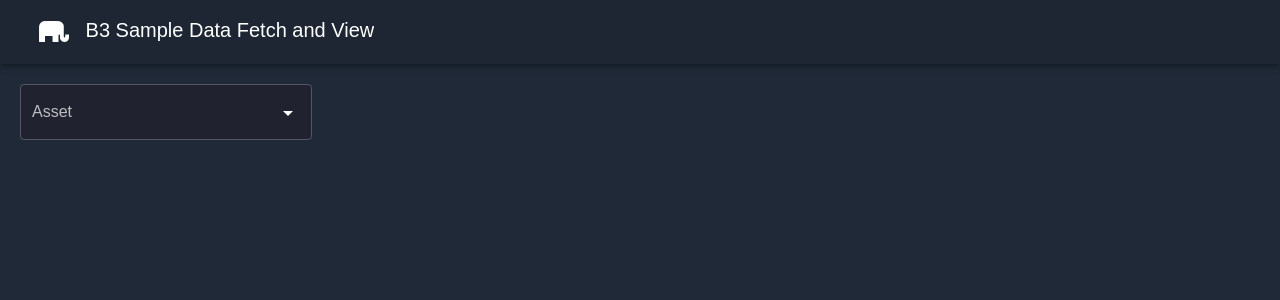
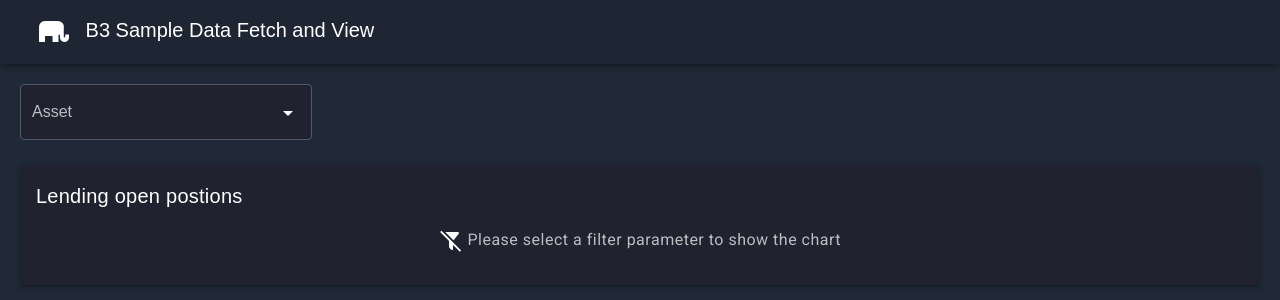
Before and after one commit to Pablo1Gustavo/sample-b3-assets-data-fetch-and-view, a Nuxt app in the folder front/: page / in a window 1280 px wide. Shown: the top 300 px of the page. Built offline with nearby package versions, Linux system fonts and the light colour scheme; no server answers; what vue-apexcharts would draw is missing.

Commit message:
FT: insert line chart component on home page (sure).

```diff
--- a/front/pages/index.vue
+++ b/front/pages/index.vue
@@ -3,6 +3,15 @@
         <v-row>
             <v-col cols="3">
                 <asset-selector v-model="asset"/>
+            </v-col>
+        </v-row>
+
+        <v-row>
+            <v-col cols="12">
+                <date-line-chart
+                    :line-colors="['#06C889','#DE9D1E']"
+                    :fetcher="lendingOpenPositionsFetcher"
+                />
             </v-col>
         </v-row>
     </div>
@@ -16,6 +25,33 @@ export default defineComponent({
 
     data: () => ({
         asset: null
-    })
+    }),
+
+    computed: {
+        lendingOpenPositionsFetcher(): object
+        {
+            return {
+                url: 'lendingopenposition',
+                params: [{
+                    key: "asset",
+                    value: this.asset,
+                    required: true
+                }],
+                categoriesKey: 'date',
+                seriesFetcher: [
+                    {
+                        name: 'Total balance',
+                        key: 'total_balance',
+                        formatter: 'currency_ptbr'
+                    },
+                    {
+                        name: 'Average balance',
+                        key: 'average_price',
+                        formatter: 'currency_ptbr'
+                    }
+                ]
+            }
+        }
+    }
 })
 </script>
```
